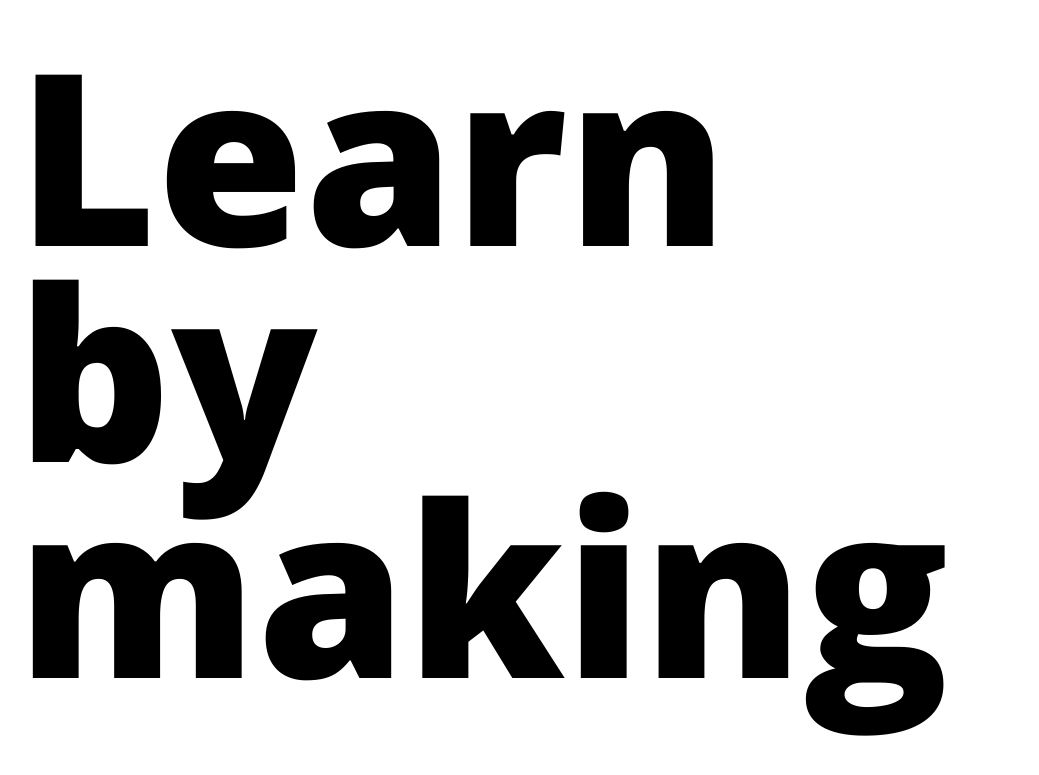
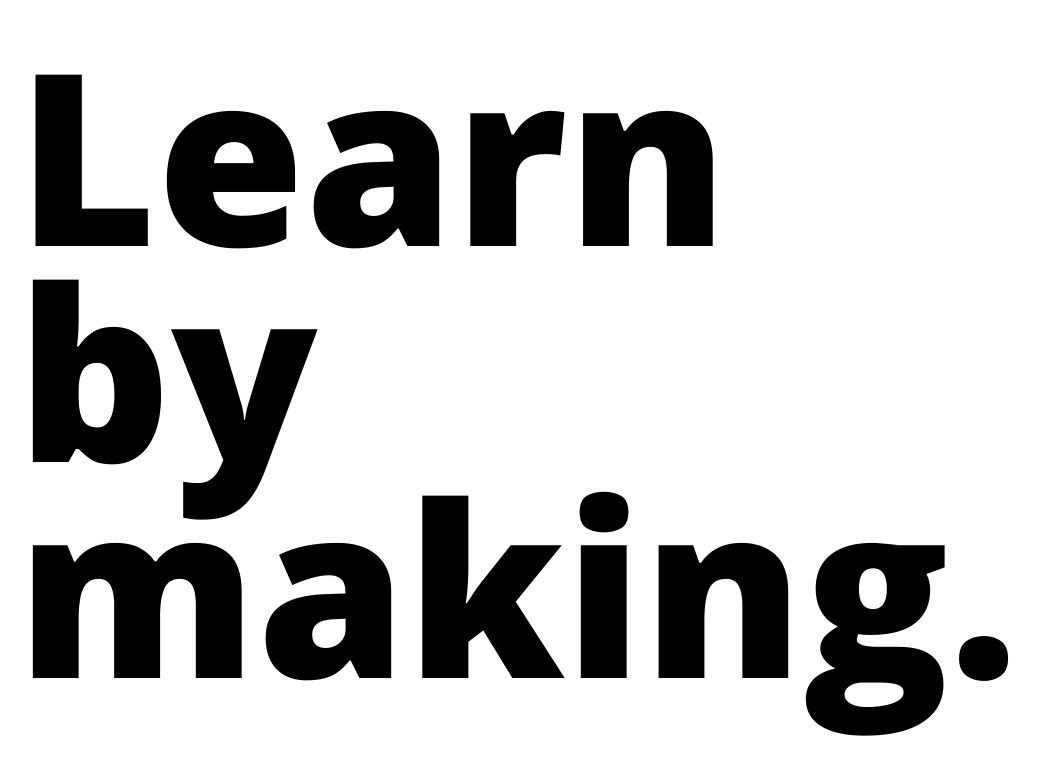
Before and after one commit to learnbymakingwales/learnbymakingwales.github.io, a Jekyll site: the page built from index.md, in a window 1280 px wide. Shown: the top 775 px of the page, without its empty margins (143-1182 px from the left). Built offline with Jekyll 4.4.1, drawn with Linux system fonts in a browser that asks for light colours.

Commit message:
Add welsh version of landing page

```diff
--- a/_config.yml
+++ b/_config.yml
@@ -10,3 +10,9 @@ markdown: kramdown
 # theme: minima
 plugins:
   - jekyll-feed
+
+t:
+  en:
+    title: Learn by making.
+  cy:
+    title: Dysgu wrth greu.
--- a/_layouts/landing.html
+++ b/_layouts/landing.html
@@ -18,8 +18,15 @@
 <body class="lang-{{page.lang}}">
   <script>document.body.className = ((document.body.className) ? document.body.className + ' js-enabled' : 'js-enabled');</script>
 
+  {% assign pages=site.pages | where:"ref", page.ref | group_by: 'lang' %}
+  {% for altpage in pages %}
+    {% if page.lang != altpage.name %}
+      <!-- {{ altpage.items[0] }} -->
+    {% endif %}
+  {% endfor %}
+
   <div class="typography-header">
-    <h1 class="lbm-title">Learn by making</h1>
+    <h1 class="lbm-title">{{site.t[page.lang].title}}</h1>
   </div>
 
 </body>
--- a/assets/css/app.css
+++ b/assets/css/app.css
@@ -11,6 +11,7 @@ html {
 
 .lbm-title {
   margin: 0;
+  font-size: 240px;
   font-weight: 800;
   line-height: .9;
 }
```
Also changed, not shown: cy/index.md (added, +6 -0 lines).
